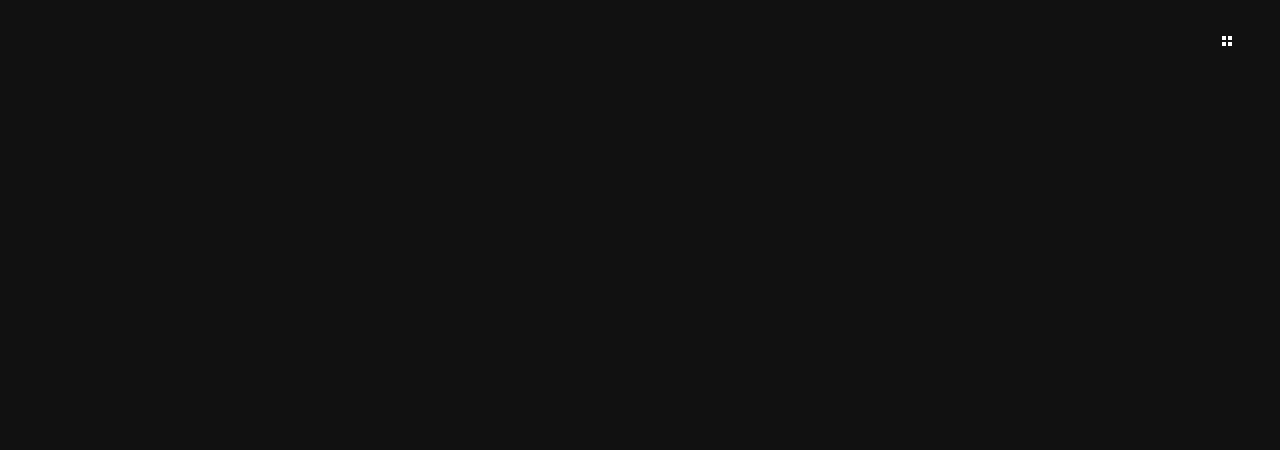
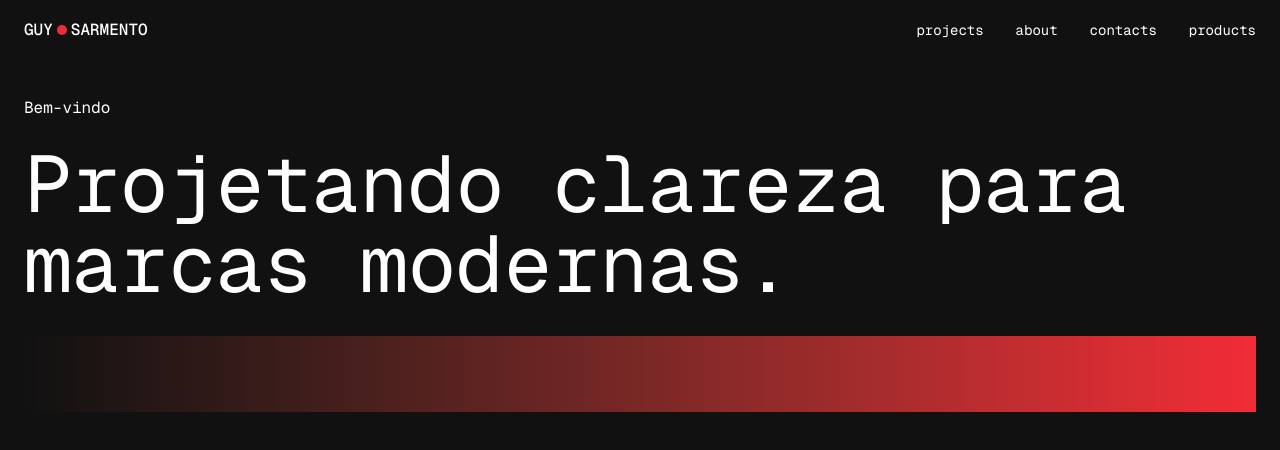
Before and after one commit to EduardoAmorimDev/portfolio-nilo, a Next.js app: page / in a window 1280 px wide. Shown: the top 450 px of the page. Built offline with nearby package versions, Linux system fonts and the light colour scheme.

Commit message:
feat: adds hero section

```diff
--- a/app/_components/logo/index.tsx
+++ b/app/_components/logo/index.tsx
@@ -1,7 +1,7 @@
 export const Logo = () => (
-  <div className="flex items-center gap-[3px] text-sm font-medium text-white">
+  <div className="flex items-center gap-1 font-medium text-white">
     <span>GUY</span>
-    <span className="bg-red h-[9px] w-[9px] rounded-full" />
+    <span className="bg-red h-2.5 w-2.5 rounded-full" />
     <span>SARMENTO</span>
   </div>
 )
--- a/app/_components/menu-square/index.tsx
+++ b/app/_components/menu-square/index.tsx
@@ -2,46 +2,32 @@
 import { Portal } from '@/app/_utils'
 import { AnimatePresence } from 'motion/react'
 import * as motion from 'motion/react-client'
-import { ReactNode, useRef, useState } from 'react'
+import { ReactNode, useState } from 'react'
 import { twMerge } from 'tailwind-merge'
 import { Link } from '../link'
-
-const links = [
-  'link - 0',
-  'link - 1',
-  'link - 2',
-  'link - 3',
-  'link - 4',
-  'link - 5'
-]
-
-const positions = [
-  'top-0 left-0',
-  'top-0 right-0',
-  'bottom-0 left-0',
-  'bottom-0 right-0'
-]
+import { links, squareMenuAtomsPositions as positions } from '@/app/_data'
 
 export const MenuSquare = () => {
   const [open, setOpen] = useState(false)
-  const buttonRef = useRef<HTMLButtonElement>(null)
 
   const toggleOpen = () => setOpen(prev => !prev)
 
   return (
     <>
-      <button
-        ref={buttonRef}
+      <motion.button
         className={twMerge(
-          'group relative h-2.5 w-2.5 cursor-pointer transition-all duration-500',
-          open && 'rotate-45 bg-white'
+          'group relative h-4 w-4 cursor-pointer transition-all duration-300 md:hidden',
+          open && 'rotate-135 bg-white'
         )}
+        whileTap={{
+          scale: 0.9
+        }}
         onClick={toggleOpen}
       >
-        {positions.map(position => (
-          <MenuSquareAtom key={position} position={position} open={open} />
+        {positions.map(classname => (
+          <MenuSquareAtom key={classname} classname={classname} open={open} />
         ))}
-      </button>
+      </motion.button>
       <Modal open={open} onClose={toggleOpen}>
         <AnimatePresence>
           {open && (
@@ -52,9 +38,7 @@ export const MenuSquare = () => {
               transition={{
                 duration: 1
               }}
-              className={twMerge(
-                'flex flex-col gap-1 bg-black p-4 text-white transition-all duration-500'
-              )}
+              className="flex flex-col gap-1 bg-black p-4 text-end text-white transition-all duration-500"
             >
               {links.map((link, index) => (
                 <motion.div
@@ -80,17 +64,17 @@ export const MenuSquare = () => {
 }
 
 const MenuSquareAtom = ({
-  position,
+  classname,
   open
 }: {
-  position: string
+  classname: string
   open?: boolean
 }) => (
   <span
     className={twMerge(
-      'absolute h-1 w-1 transition-all duration-500',
+      'absolute h-1.5 w-1.5 transition-all duration-500 group-hover:rotate-45',
       open ? 'scale-125 bg-black' : 'bg-white',
-      position
+      classname
     )}
   />
 )
@@ -112,11 +96,13 @@ const Modal = ({ open, onClose, children }: ModalProps) => (
       )}
       onClick={onClose}
     >
-      <div
-        className="absolute top-12 right-10"
-        onClick={e => e.stopPropagation()}
-      >
-        {children}
+      <div className="relative m-auto h-svh w-full max-w-[1440px]">
+        <div
+          className="absolute top-12 right-4"
+          onClick={e => e.stopPropagation()}
+        >
+          {children}
+        </div>
       </div>
     </div>
   </Portal>
--- /dev/null
+++ b/app/_data/index.ts
@@ -0,0 +1,8 @@
+export const links = ['projects', 'about', 'contacts', 'products']
+
+export const squareMenuAtomsPositions = [
+  'top-0 left-0',
+  'bottom-0 left-0',
+  'bottom-0 right-0',
+  'top-0 right-0'
+]
--- a/app/page.tsx
+++ b/app/page.tsx
@@ -2,21 +2,30 @@ import Image from 'next/image'
 import { Link, Logo, MenuSquare } from './_components'
 import productOne from '@/public/images/product_one.webp'
 import { HTMLAttributes } from 'react'
+import { links } from './_data'
 
 export default function Home() {
   return (
-    <div className="m-auto max-w-[1440px] p-6">
-      <header className="flex justify-end px-6 py-3">
+    <div className="m-auto max-w-[1440px]">
+      <header className="relative flex items-center justify-between px-6 py-[18px]">
+        <Logo />
         <MenuSquare />
-        {/* <Logo />
-        <div className="flex gap-8">
-          <Link href="#teste123">Projetos</Link>
-          <Link href="#teste123">Sobre mim</Link>
-          <Link href="#teste123">Contato</Link>
-          <Link href="#teste123">Produtos</Link>
-        </div> */}
+        <div className="hidden gap-8 md:flex">
+          {links.map(link => (
+            <Link key={link} href={`#${link}`}>
+              {link}
+            </Link>
+          ))}
+        </div>
       </header>
-      <main className="py-6">
+      <main className="px-6 py-3">
+        <section className="my-6 flex flex-col gap-4 md:gap-6">
+          <span className="text-white">Bem-vindo</span>
+          <h1 className="text-5xl text-white lg:text-[80px]">
+            Projetando clareza para marcas modernas.
+          </h1>
+          <div className="to-red mt-2 h-[76px] w-full bg-gradient-to-r from-black" />
+        </section>
         {/* <Image alt="produto 1" src={productOne} /> */}
       </main>
     </div>
```
